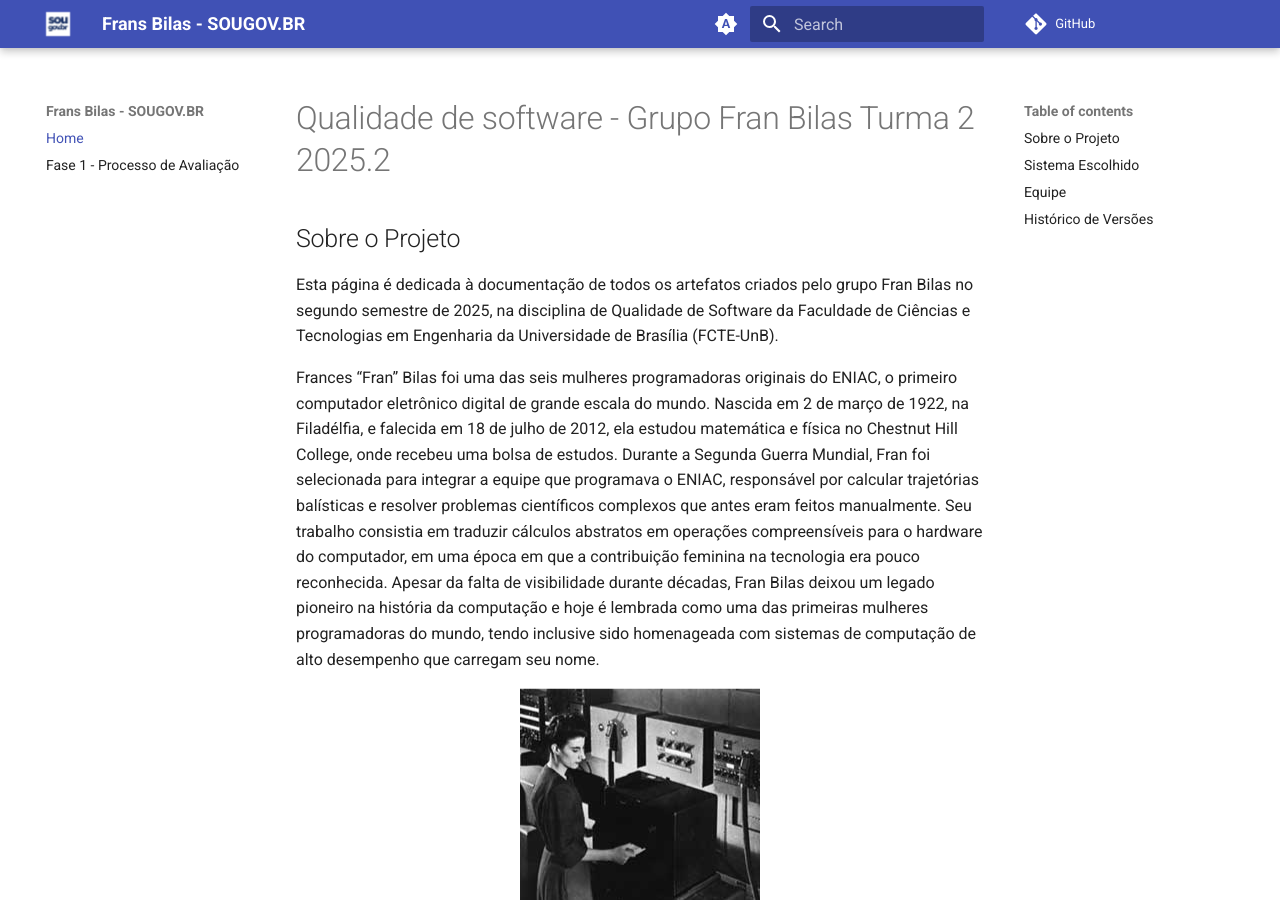
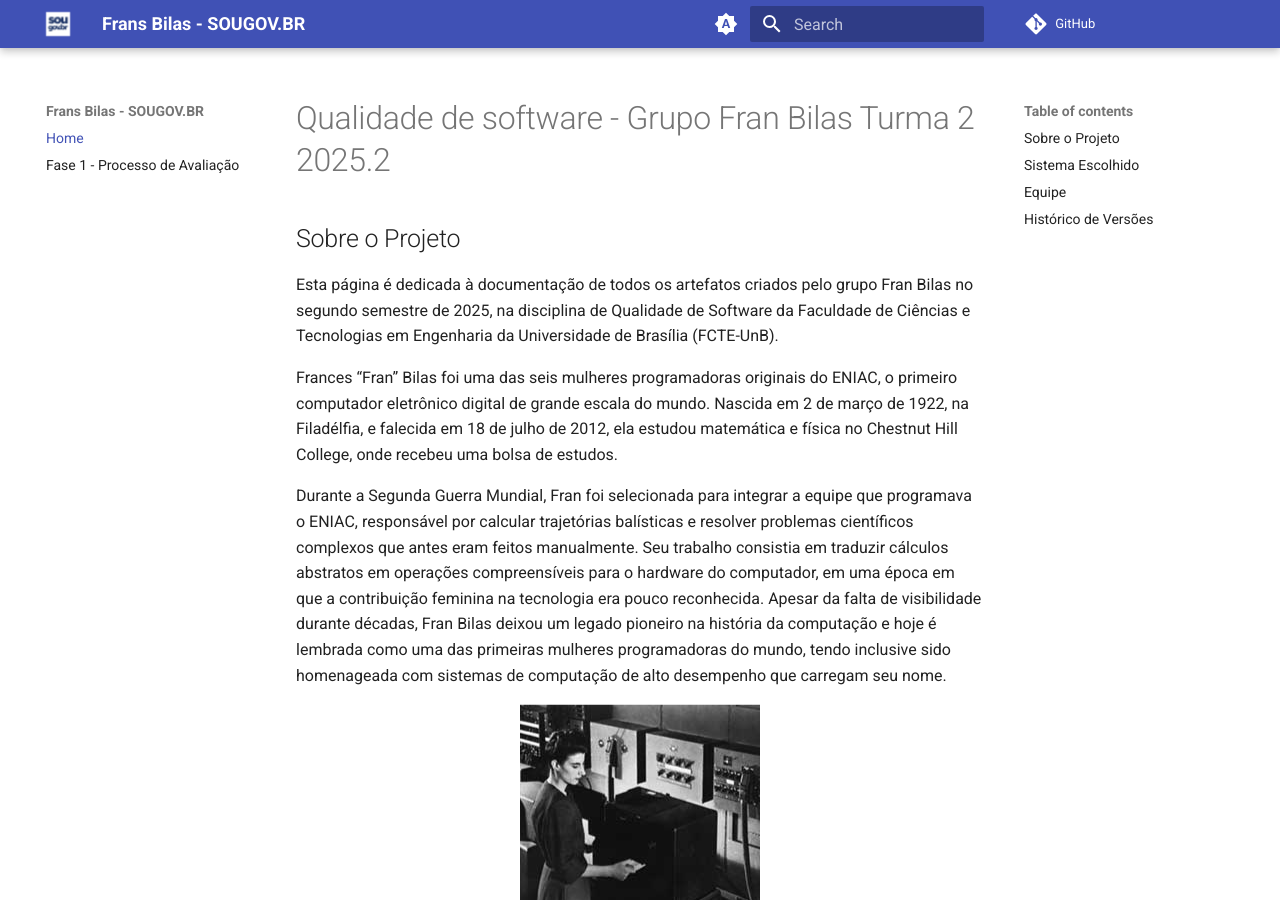
Before and after one commit to felixlaryssa/2025-2_T01_FRANS-BILAS, an MkDocs documentation site: the page built from docs/index.md, in a window 1280 px wide and 900 px high. Built offline with MkDocs 1.6.1 and Material for MkDocs 9.7.7, drawn with Linux system fonts in a browser that asks for light colours; comment, search, counter and statistics services are not loaded; part of the change alters nothing that is shown; some of the changed text lies outside the part shown.

```diff
--- a/docs/index.md
+++ b/docs/index.md
@@ -4,7 +4,9 @@
 
 Esta página é dedicada à documentação de todos os artefatos criados pelo grupo Fran Bilas no segundo semestre de 2025, na disciplina de Qualidade de Software da Faculdade de Ciências e Tecnologias em Engenharia da Universidade de Brasília (FCTE-UnB).
 
-Frances “Fran” Bilas foi uma das seis mulheres programadoras originais do ENIAC, o primeiro computador eletrônico digital de grande escala do mundo. Nascida em 2 de março de 1922, na Filadélfia, e falecida em 18 de julho de 2012, ela estudou matemática e física no Chestnut Hill College, onde recebeu uma bolsa de estudos. Durante a Segunda Guerra Mundial, Fran foi selecionada para integrar a equipe que programava o ENIAC, responsável por calcular trajetórias balísticas e resolver problemas científicos complexos que antes eram feitos manualmente. Seu trabalho consistia em traduzir cálculos abstratos em operações compreensíveis para o hardware do computador, em uma época em que a contribuição feminina na tecnologia era pouco reconhecida. Apesar da falta de visibilidade durante décadas, Fran Bilas deixou um legado pioneiro na história da computação e hoje é lembrada como uma das primeiras mulheres programadoras do mundo, tendo inclusive sido homenageada com sistemas de computação de alto desempenho que carregam seu nome.
+Frances “Fran” Bilas foi uma das seis mulheres programadoras originais do ENIAC, o primeiro computador eletrônico digital de grande escala do mundo. Nascida em 2 de março de 1922, na Filadélfia, e falecida em 18 de julho de 2012, ela estudou matemática e física no Chestnut Hill College, onde recebeu uma bolsa de estudos.
+
+Durante a Segunda Guerra Mundial, Fran foi selecionada para integrar a equipe que programava o ENIAC, responsável por calcular trajetórias balísticas e resolver problemas científicos complexos que antes eram feitos manualmente. Seu trabalho consistia em traduzir cálculos abstratos em operações compreensíveis para o hardware do computador, em uma época em que a contribuição feminina na tecnologia era pouco reconhecida. Apesar da falta de visibilidade durante décadas, Fran Bilas deixou um legado pioneiro na história da computação e hoje é lembrada como uma das primeiras mulheres programadoras do mundo, tendo inclusive sido homenageada com sistemas de computação de alto desempenho que carregam seu nome.
 
 <div style="text-align: center;">
   <img src="assets/images/Frances.png" alt="SouGov.br" style="max-width: 100%; height: auto;">
@@ -15,7 +17,7 @@ Frances “Fran” Bilas foi uma das seis mulheres programadoras originais do EN
 
 ## Sistema Escolhido
 
-O **SouGov.br** é uma plataforma voltada aos servidores públicos federais (ativos, inativos e pensionistas) e oferece informações relacionadas apenas à vida funcional desse público. Com isso, a plataforma objetiva reduzir a burocracia nos processos da vida financeira e trabalhista.
+O [**SouGov.br**](https://sougov.sigepe.gov.br/sougov) é uma plataforma voltada aos servidores públicos federais (ativos, inativos e pensionistas) e oferece informações relacionadas apenas à vida funcional desse público. Com isso, a plataforma objetiva reduzir a burocracia nos processos da vida financeira e trabalhista.
 O sistema oferece  algumas funcionalidades como **cadastro, autenticação, envio de documentos, emissão de relatórios, comprovante de rendimentos, consultas e afastamentos, contracheques**, garantindo acessibilidade, transparência e segurança das informações.
 
 A plataforma foi **escolhida pelo grupo Fran Bilas**, após os membros sugerirem diferentes plataformas open-source e realizar-se uma votação em enquete para decidir qual seria a mais adequada para o projeto.
@@ -157,6 +159,7 @@ Fonte:
 | :----: | :--------: | :------------------------------------: | :------: |
 | 1.0    | 28/09/2025 | Criação e inclusão do README do projeto | [Laryssa Felix](https://github.com/felixlaryssa) |
 | 2.0    | 29/09/2025 | Adição de tabela e imagens | [Laryssa Felix](https://github.com/felixlaryssa) |
+| 3.0    | 01/10/2025 | Adição de referênciação | [Ana Beatriz Massuh](https://github.com/AnaBeatrizMassuh)|
 
 <div style="text-align: center; margin: 0; font-size: small;">
 Fonte:
```
